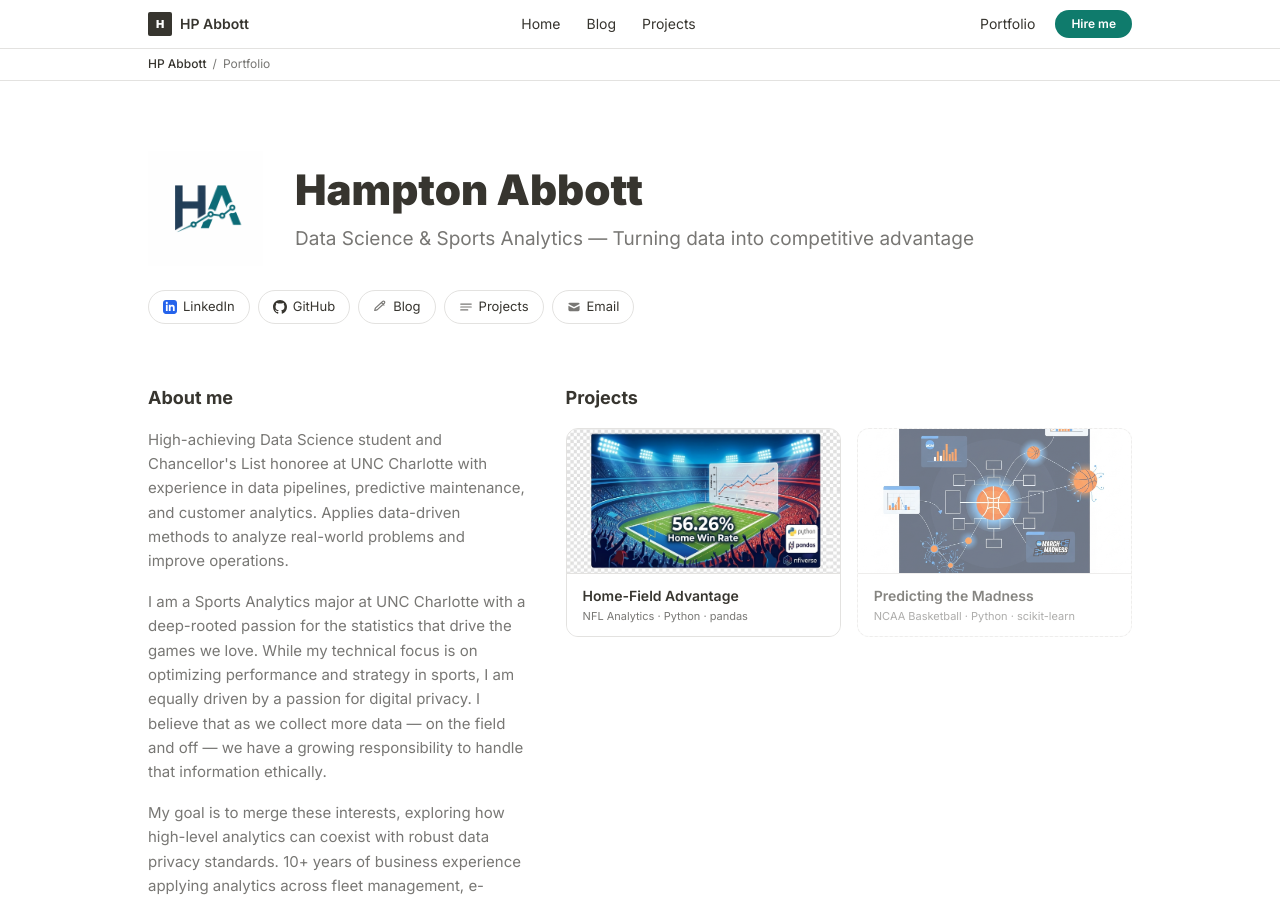
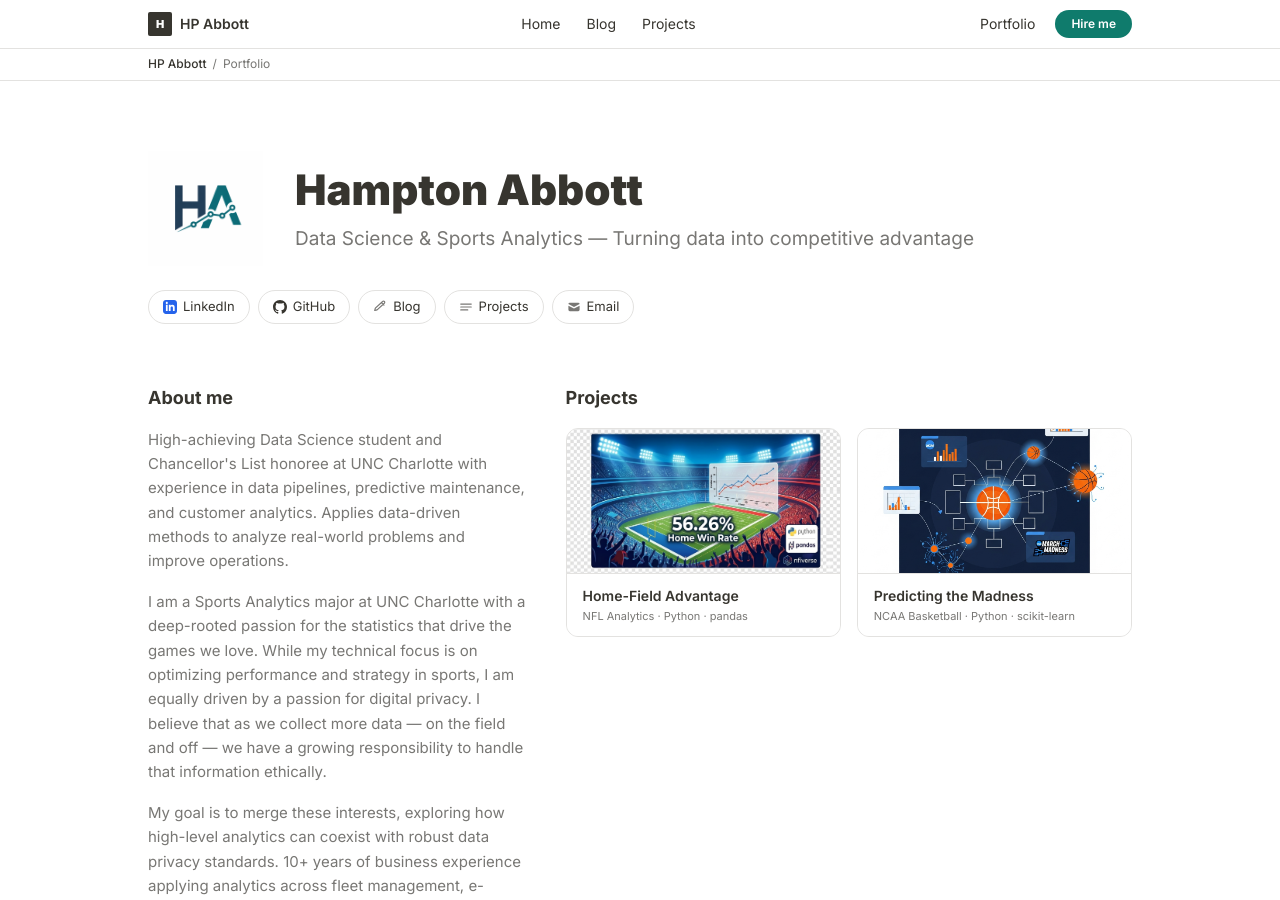
Before and after one commit to HPAuncc/HPAuncc.github.io, a Jekyll site: the page built from index.html, in a window 1280 px wide and 900 px high. Built offline with Jekyll 4.4.1, drawn with Linux system fonts in a browser that asks for light colours; nearby versions of some CDN libraries.

Commit message:
Remove opacity and dashed border from Predicting the Madness card

```diff
--- a/index.html
+++ b/index.html
@@ -161,7 +161,7 @@ layout: null
           </a>
 
           <!-- Coming soon -->
-          <div class="block bg-[#f6f6f5] border border-[#e3e2e0] border-dashed rounded-xl overflow-hidden opacity-60">
+          <div class="block bg-[#f6f6f5] border border-[#e3e2e0] rounded-xl overflow-hidden">
             <div class="h-36 overflow-hidden">
               <img src="/assets/images/march-madness/thumbnail.png" alt="An infographic illustration depicting NCAA March Madness basketball analytics and predictive data modeling with various charts and graphs." class="w-full h-full object-cover object-center">
             </div>
```
